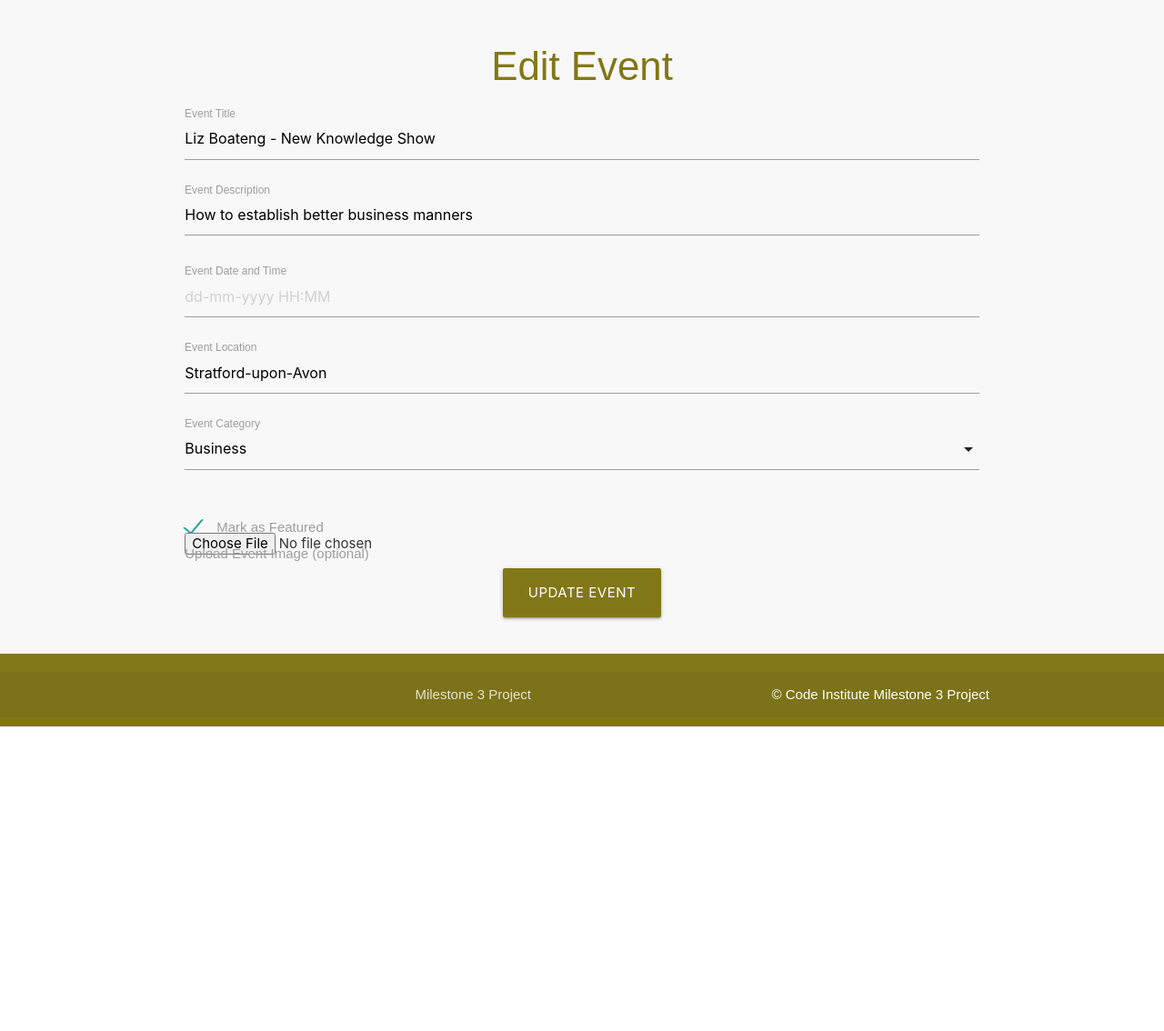
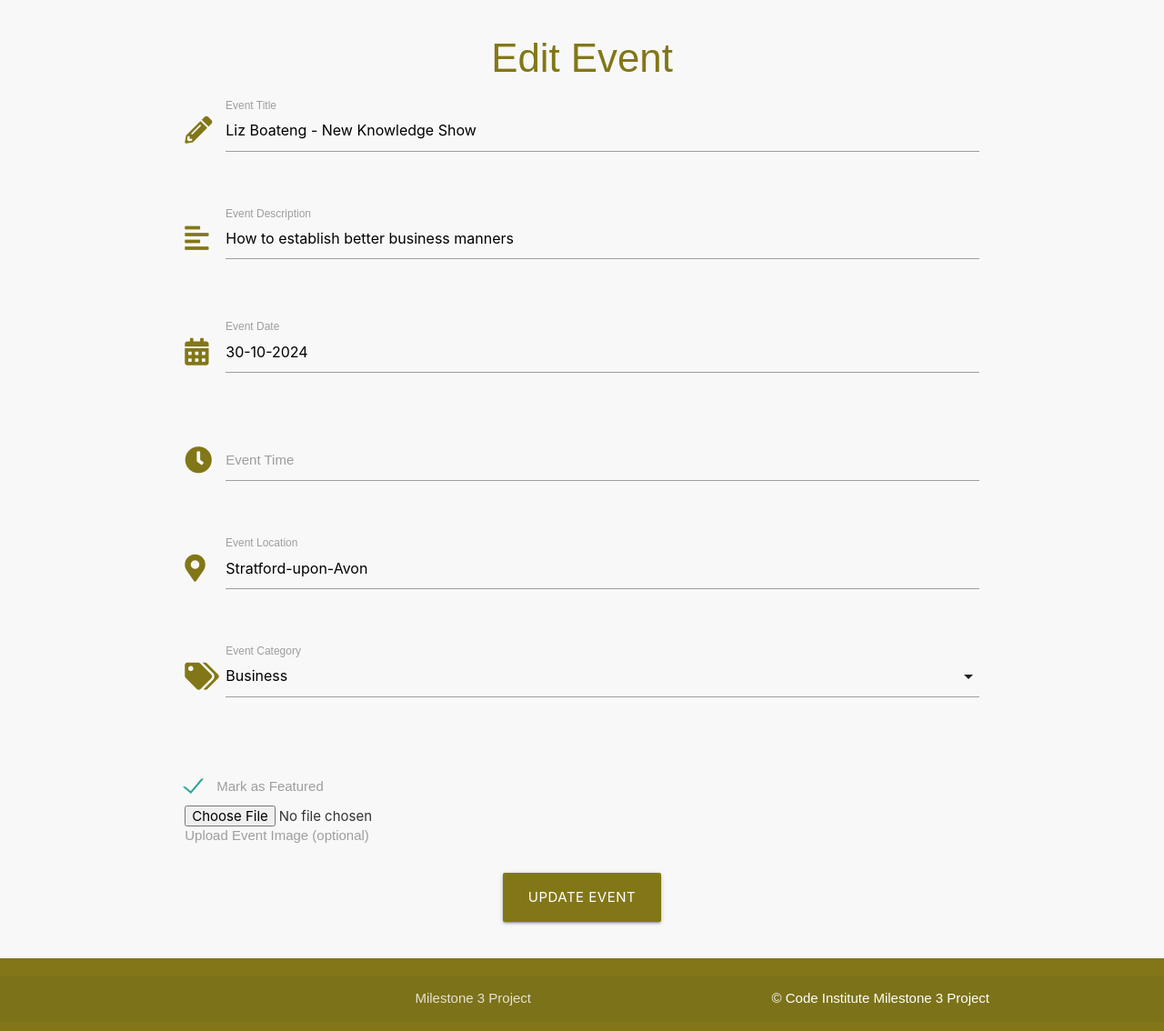
Before and after one commit to boatesj/event-manager, a Flask app: page /edit_event/3 in a window 1280 px wide. Shown: the part 96-1230 px from the top of the page at 91% size. Before the commit the page ends 895 px from the top, so only its background shows below. Run offline with Flask 3, Linux system fonts and the light colour scheme; data comes from the database, SQL or seed files in the repository; both versions use the stored data as it was after the commit.

Commit message:
debugged datetime format by splitting the display in the add_event and edit_event.html pages

```diff
--- a/eventmanager/models.py
+++ b/eventmanager/models.py
@@ -17,7 +17,8 @@ class Event(db.Model):
     category_id = db.Column(db.Integer, db.ForeignKey('category.id'), nullable=True)
 
     # New field for storing the image filename
-    image_file = db.Column(db.String(120), nullable=True)
+    image_file = db.Column(db.String(120), nullable=True)  # Ensure this line is included
+
 
     def __repr__(self):
         return f"<Event {self.title} - {self.date}>"
--- a/eventmanager/routes.py
+++ b/eventmanager/routes.py
@@ -1,8 +1,15 @@
-from flask import render_template, request, redirect, url_for, flash
+import os
+from flask import request, redirect, url_for, flash, render_template
+from werkzeug.utils import secure_filename
 from eventmanager import app, db
-from eventmanager.models import Event, Category  # Import Category along with Event
+from eventmanager.models import Event, Category
 from datetime import datetime
-import os
+
+# Allowed image extensions
+ALLOWED_EXTENSIONS = {'png', 'jpg', 'jpeg', 'gif'}
+
+def allowed_file(filename):
+    return '.' in filename and filename.rsplit('.', 1)[1].lower() in ALLOWED_EXTENSIONS
 
 # Home page showing list of all upcoming and past events
 @app.route("/")
@@ -31,36 +38,50 @@ def event_detail(event_id):
     return render_template("event_detail.html", event=event)
 
 
+
 # Create a new event
 @app.route("/add_event", methods=["GET", "POST"])
 def add_event():
     categories = Category.query.all()  # Fetch all categories
     if request.method == "POST":
         # Parse the date input from the form
-        event_date_raw = request.form.get("date")
+        event_date_raw = request.form.get("date")  # Expecting 'dd-mm-yyyy'
+        event_time_raw = request.form.get("time")  # Expecting 'HH:MM'
 
-        # Split the date string to get day, month, and year
+        # Split the date string to get day, month, year
         day, month, year = map(int, event_date_raw.split('-'))
+        hour, minute = map(int, event_time_raw.split(':'))
 
-        # Create a datetime object; you can set time to a default (e.g., 00:00)
-        event_date = datetime(year, month, day, 0, 0)  # Set time to midnight
+        # Create a datetime object
+        event_date = datetime(year, month, day, hour, minute)
 
-        # Determine if the event should be marked as featured
-        featured = request.form.get("featured") == "1"  # Check if the checkbox was checked
+        # Handle file upload
+        file = request.files.get('image')  # Get the uploaded file
+        if file and allowed_file(file.filename):
+            filename = secure_filename(file.filename)
+            file_path = os.path.join(app.static_folder, 'images', filename)  # Update this path
 
-        event = Event(
-            title=request.form.get("title"),
-            description=request.form.get("description"),
-            date=event_date,  # Keep as datetime object
-            location=request.form.get("location"),
-            category_id=request.form.get("category_id"),
-            featured=featured  # Store featured status
-        )
-        db.session.add(event)
-        db.session.commit()
-        return redirect(url_for("home"))
+            # Ensure the directory exists
+            os.makedirs(os.path.dirname(file_path), exist_ok=True)
+
+            # Save the file
+            file.save(file_path)
+
+            # Create the event
+            event = Event(
+                title=request.form.get("title"),
+                description=request.form.get("description"),
+                date=event_date,
+                location=request.form.get("location"),
+                category_id=request.form.get("category_id"),
+                featured=request.form.get("featured") == "1",  # Store featured status
+                image_file=filename  # Store the filename in the database
+            )
+            db.session.add(event)
+            db.session.commit()
+            return redirect(url_for("home"))
+
     return render_template("add_event.html", categories=categories)
-
 
 # Edit an existing event
 @app.route("/edit_event/<int:event_id>", methods=["GET", "POST"])
@@ -68,31 +89,29 @@ def edit_event(event_id):
     event = Event.query.get_or_404(event_id)
     categories = Category.query.all()  # Fetch categories for the dropdown
     if request.method == "POST":
-        # Expecting 'dd-mm-yyyy HH:MM' format from the form input
-        event_date_raw = datetime.strptime(request.form.get("date"), "%Y-%m-%dT%H:%M")
+        # Handle file upload
+        file = request.files.get('image')  # Get the uploaded file
+        if file and allowed_file(file.filename):
+            filename = secure_filename(file.filename)
+            file_path = os.path.join(app.static_folder, 'images', filename)  # Update this path
 
-        # Update the featured status
-        event.featured = request.form.get("featured") == "1"  # Check if the checkbox was checked
+            # Ensure the directory exists
+            os.makedirs(os.path.dirname(file_path), exist_ok=True)
 
-        event.title = request.form.get("title")
-        event.description = request.form.get("description")
-        event.date = event_date_raw  # Use the converted datetime object
-        event.location = request.form.get("location")
-        event.category_id = request.form.get("category_id")  # Update category
+            # Save the file
+            file.save(file_path)
+            event.image_file = filename  # Update the filename in the database
 
-        # Handle file upload for event image
-        event_image = request.files.get("image")
-        if event_image:
-            image_path = os.path.join('static/images', event_image.filename)
-            event_image.save(image_path)
-            event.image = image_path  # Update the image path
+        # Update other event details...
+        # (rest of your code remains unchanged)
 
         db.session.commit()
         return redirect(url_for("home"))
 
-    # Format the date for rendering in the form as 'dd-mm-yyyy HH:MM'
-    formatted_date = event.date.strftime('%d-%m-%Y %H:%M')
-    return render_template("edit_event.html", event=event, categories=categories, formatted_date=formatted_date)
+    formatted_date = event.date.strftime('%d-%m-%Y')
+    formatted_time = event.date.strftime('%H:%M')
+    return render_template("edit_event.html", event=event, categories=categories, formatted_date=formatted_date, formatted_time=formatted_time)
+
 
 # Delete an event
 @app.route("/delete_event/<int:event_id>")
--- a/eventmanager/static/css/style.css
+++ b/eventmanager/static/css/style.css
@@ -111,3 +111,24 @@ nav ul li a:hover {
 .nav-link-custom:hover {
     background-color: #afb42b; /* Darker teal for hover effect */
 }
+
+.input-field {
+    margin-bottom: 30px; /* Adjust spacing between input fields */
+}
+
+.input-field label {
+    margin-bottom: 5px; /* Space between label and input */
+}
+
+.center-align {
+    margin-top: 20px; /* Space for center-align elements */
+}
+
+/* Additional styles for the featured checkbox */
+.input-field input[type="checkbox"] {
+    margin-top: 20px; /* Space between checkbox and label */
+}
+
+.sparks {
+    margin-bottom: 20px;
+}
--- a/eventmanager/static/js/script.js
+++ b/eventmanager/static/js/script.js
@@ -1,33 +1,36 @@
 document.addEventListener('DOMContentLoaded', function() {
-    // sidenav initialization
+    // Sidenav initialization
     let sidenav = document.querySelectorAll('.sidenav');
     M.Sidenav.init(sidenav);
 
-
-    // Initialize select elements and datepicker
-document.addEventListener('DOMContentLoaded', function() {
     // Initialize select elements
-    var elems = document.querySelectorAll('select');
-    var instances = M.FormSelect.init(elems);
+    let selects = document.querySelectorAll('select');
+    M.FormSelect.init(selects);
 
     // Initialize datepicker
     var dateElems = document.querySelectorAll('.datepicker');
-    var dateInstances = M.Datepicker.init(dateElems, {
+    M.Datepicker.init(dateElems, {
         format: 'dd-mm-yyyy',  // Set your desired format
-    });
+        autoClose: true,
     });
 
+    // Initialize timepicker
+    var timeElems = document.querySelectorAll('.timepicker');
+    M.Timepicker.init(timeElems, {
+        twelveHour: false, // Use 24-hour format
+        defaultTime: 'now',
+        showClearBtn: true, // Show clear button
+        onSelect: function(time) {
+            console.log("Selected time: ", time); // Debugging log
+        }
+    });
 
-    // select initialization
-    let selects = document.querySelectorAll('select');
-    M.FormSelect.init(selects);
-
-    // collapsible initialization
+    // Collapsible initialization
     let collapsibles = document.querySelectorAll('.collapsible');
     M.Collapsible.init(collapsibles);
 });
 
-
+// Form submission handling
 document.querySelector('form').addEventListener('submit', function(event) {
     const dateInput = document.getElementById('date');
     let dateValue = dateInput.value;
@@ -35,5 +38,5 @@ document.addEventListener('DOMContentLoaded', function() {
     // Perform client-side validation here if needed
 
     // Optionally: Modify the input value to fit the desired format before submission
-        // Example: If users enter in ISO format, convert it to dd-mm-yyyy HH:MM format
+    // Example: If users enter in ISO format, convert it to dd-mm-yyyy format
 });
--- a/eventmanager/templates/edit_event.html
+++ b/eventmanager/templates/edit_event.html
@@ -6,34 +6,64 @@
     <h3 class="center-align lime-text text-darken-4">Edit Event</h3>
 
     <form method="POST" action="{{ url_for('edit_event', event_id=event.id) }}" class="row" enctype="multipart/form-data">
+
+        <!-- Event Title -->
+        <div class="row">
             <div class="input-field col s12">
-            <input type="text" name="title" id="title" value="{{ event.title }}" required>
+                <i class="fa fa-pencil-alt prefix lime-text text-darken-4"></i>
+                <input name="title" id="title" type="text" value="{{ event.title }}" class="validate" required>
                 <label for="title" class="active">Event Title</label>
             </div>
+        </div>
 
+        <!-- Event Description -->
+        <div class="row">
             <div class="input-field col s12">
-            <textarea name="description" id="description" class="materialize-textarea">{{ event.description }}</textarea>
+                <i class="fa fa-align-left prefix lime-text text-darken-4"></i>
+                <textarea name="description" id="description" minlength="5" maxlength="200" class="materialize-textarea validate" required>{{ event.description }}</textarea>
                 <label for="description" class="active">Event Description</label>
             </div>
-
-        <div class="input-field col s12">
-            <input type="text" name="date" id="date" class="datepicker" placeholder="dd-mm-yyyy HH:MM" required>
-            <label for="date" class="active">Event Date and Time</label>
         </div>
 
+        <!-- Event Date -->
+        <div class="row">
             <div class="input-field col s12">
+                <i class="fa fa-calendar-alt prefix lime-text text-darken-4"></i>
+                <input id="date" name="date" type="text" value="{{ event.date.strftime('%d-%m-%Y') }}" class="datepicker validate" required>
+                <label for="date" class="active">Event Date</label>
+            </div>
+        </div>
+
+        <!-- Event Time -->
+        <div class="row">
+            <div class="input-field col s12">
+                <i class="fa fa-clock prefix lime-text text-darken-4"></i>
+                <input id="time" name="time" type="text" class="timepicker validate" required>
+                <label for="time" class="active">Event Time</label>
+            </div>
+        </div>
+
+        <!-- Event Location -->
+        <div class="row">
+            <div class="input-field col s12">
+                <i class="fa fa-map-marker-alt prefix lime-text text-darken-4"></i>
                 <input type="text" name="location" id="location" value="{{ event.location }}" required>
                 <label for="location" class="active">Event Location</label>
             </div>
+        </div>
 
+        <!-- Event Category Dropdown -->
+        <div class="row">
             <div class="input-field col s12">
+                <i class="fa fa-tags prefix lime-text text-darken-4"></i>
                 <select name="category_id" required>
                     <option value="" disabled selected>Choose Category</option>
                     {% for category in categories %}
                         <option value="{{ category.id }}" {% if event.category_id == category.id %}selected{% endif %}>{{ category.name }}</option>
                     {% endfor %}
                 </select>
-            <label>Event Category</label>
+                <label for="category_id">Event Category</label>
+            </div>
         </div>
 
         <!-- Featured Checkbox -->
@@ -46,8 +76,8 @@
 
         <!-- Event Image Upload -->
         <div class="input-field col s12">
+            <label for="image" style="margin-top: 10px;">Upload Event Image (optional)</label>
             <input type="file" name="image" id="image" accept="image/*">
-            <label for="image">Upload Event Image (optional)</label>
         </div>
 
         <!-- Submit Button -->
```
Also changed, not shown: eventmanager/templates/add_event.html (+31 -6 lines), eventmanager/templates/event_detail.html (+7 -5 lines), eventmanager/static/images/IMG_2202.JPG (added), instance/eventmanager.db. Lines whose indentation alone changed are shown as unchanged.
